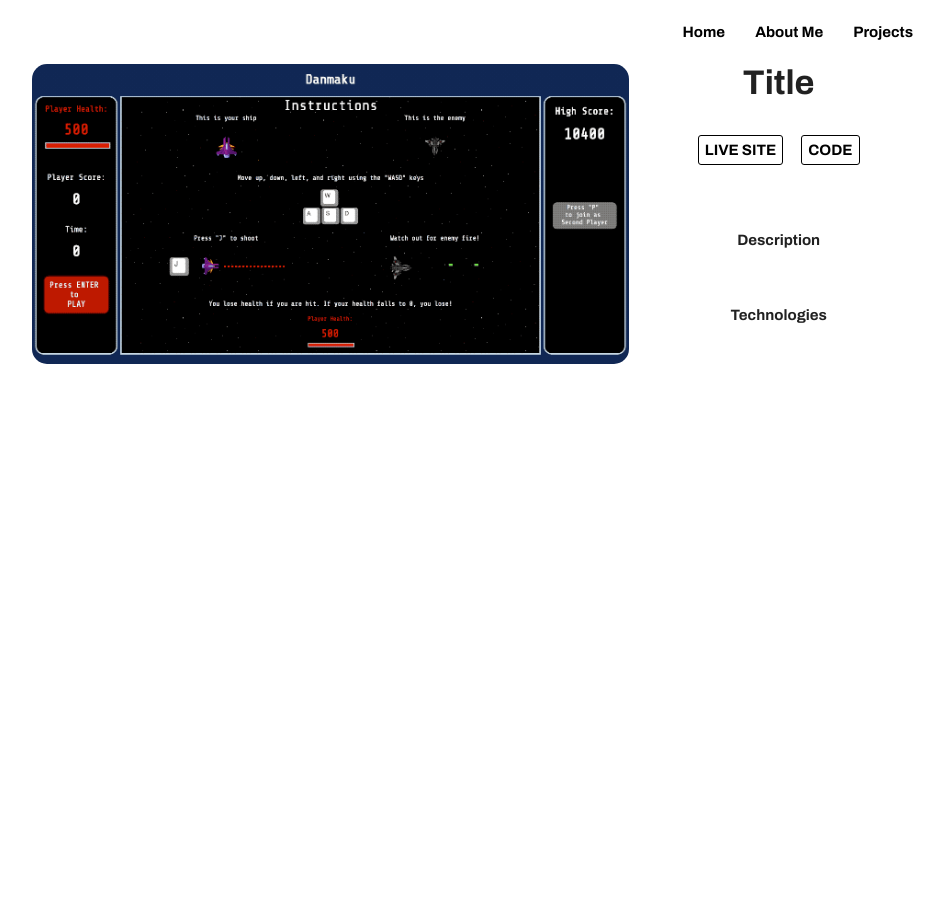
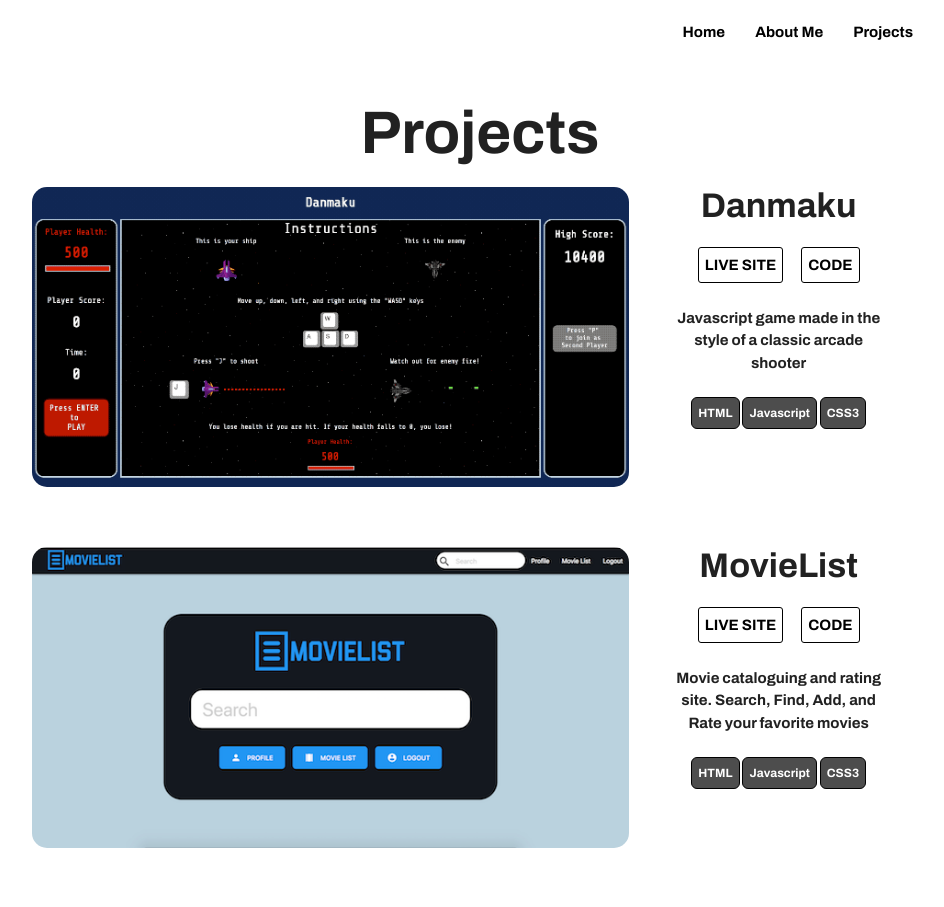
Before and after one commit to Williamconnelly/williamconnelly.github.io, a plain HTML site: page projects.html in a window 1280 px wide. Shown: the whole page, without its empty margins (160-1104 px from the left). Before the commit the page ends 800 px from the top, so only its background shows below. Drawn offline with nearby package versions, Linux system fonts and the light colour scheme.

Commit message:
Finished project box layout

```diff
--- a/projects.html
+++ b/projects.html
@@ -23,17 +23,46 @@
           </ul>
         </div>
       </nav>
+      <h2>Projects</h2>
       <div class="project-box">
-        <img class="responsive-img preview-image danmaku" style="border-radius: 1em;" src="danmaku.png" alt="Danmaku Game">
-        <h4>Title</h4>
-        <div>
-          <a class="project-button" href="https://williamconnelly.github.io/danmaku-project/">LIVE SITE</a>
-          <a class="project-button" href="https://github.com/Williamconnelly/danmaku-project">CODE</a>
+        <img class="responsive-img preview-image danmaku-img" style="border-radius: 1em;" src="danmaku.png" alt="Danmaku Game">
+        <div class="danmaku-title">
+          <h4>Danmaku</h4>
         </div>
-        <p>Description</p>
-        <p>Technologies</p>
-
-
+        <div class="danmaku-buttons">
+          <a class="project-button" href="https://williamconnelly.github.io/danmaku-project/" target="_blank">LIVE SITE</a>
+          <a class="project-button" href="https://github.com/Williamconnelly/danmaku-project" target="_blank">CODE</a>
+        </div>
+        <div class="danmaku-desc">
+          <span>Javascript game made in the style of a classic arcade shooter</span>
+        </div>
+        <div class="danmaku-tech">
+          <ul>
+            <li>HTML</li>
+            <li>Javascript</li>
+            <li>CSS3</li>
+          </ul>
+        </div>
+      </div>
+      <div class="project-box">
+        <img class="responsive-img preview-image danmaku-img" style="border-radius: 1em;" src="movielist.png" alt="Danmaku Game">
+        <div class="danmaku-title">
+          <h4>MovieList</h4>
+        </div>
+        <div class="danmaku-buttons">
+          <a class="project-button" href="https://github.com/Williamconnelly/movielist" target="_blank">LIVE SITE</a>
+          <a class="project-button" href="https://express-movielist.herokuapp.com/" target="_blank">CODE</a>
+        </div>
+        <div class="danmaku-desc">
+          <span>Movie cataloguing and rating site. Search, Find, Add, and Rate your favorite movies</span>
+        </div>
+        <div class="danmaku-tech">
+          <ul>
+            <li>HTML</li>
+            <li>Javascript</li>
+            <li>CSS3</li>
+          </ul>
+        </div>
       </div>
         <!-- <li>Movie Catalogue</li>
         <li>Punch Card App</li>
--- a/style.css
+++ b/style.css
@@ -59,19 +59,64 @@ h2 {
   display: grid;
   width: 100%;
   grid-template-columns: 2fr 1fr;
-  grid-template-rows: 1fr 1fr 1fr 1fr;
-  grid-template-areas: "danmaku ."
-                       "danmaku ."
-                       "danmaku ."
-                       "danmaku .";
+  grid-template-rows: 4em 4em 6em 10em;
+  grid-template-areas: "danmaku-img danmaku-title"
+                       "danmaku-img danmaku-buttons"
+                       "danmaku-img danmaku-desc"
+                       "danmaku-img danmaku-tech";
+}
+
+@media only screen and (max-width: 790px) {
+  .project-box {
+    display: inline-block;
+  }
+  .danmaku-img, .danmaku-title, .danmaku-buttons, .danmaku-desc, .danmaku-tech {
+    margin-bottom: 1em;
+  }
+}
+
+.danmaku-img {
+  grid-area: danmaku-img;
+}
+
+.danmaku-title {
+  grid-area: danmaku-title;
+}
+
+.danmaku-buttons {
+  grid-area: danmaku-buttons;
+}
+
+.danmaku-desc {
+  grid-area: danmaku-desc;
+  padding: 0 3em;
+}
+
+.danmaku-tech {
+  grid-area: danmaku-tech;
 }
 
 .project-box h4 {
   margin: 0;
 }
 
-.danmaku {
-  grid-area: danmaku
+.project-box li {
+  display: inline-block;
+  border: 1px solid black;
+  background-color: rgb(77, 77, 77);
+  padding: 0.5em;
+  border-radius: 0.5em;
+  font-size: 0.8em;
+  color: white;
+}
+
+.project-box ul {
+  margin: 0;
+  padding: 0;
+}
+
+.project-box span {
+
 }
 
 .project-button {
@@ -81,6 +126,7 @@ h2 {
   padding: .4em;
   border-radius: 0.2em;
   transition: all 0.3s ease;
+  display: inline-block;
 }
 
 .project-button:hover {
```
Also changed, not shown: movielist.png (added).
